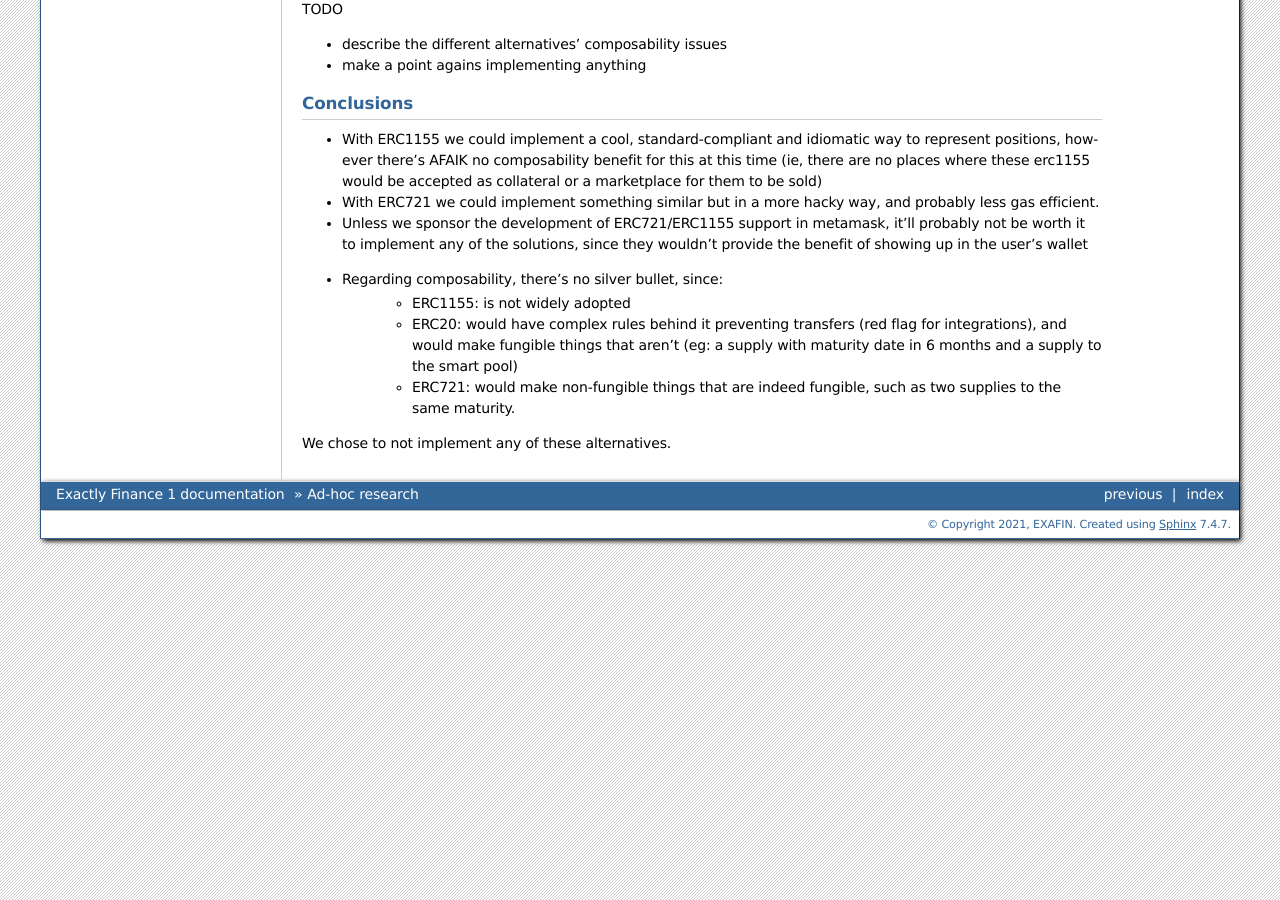
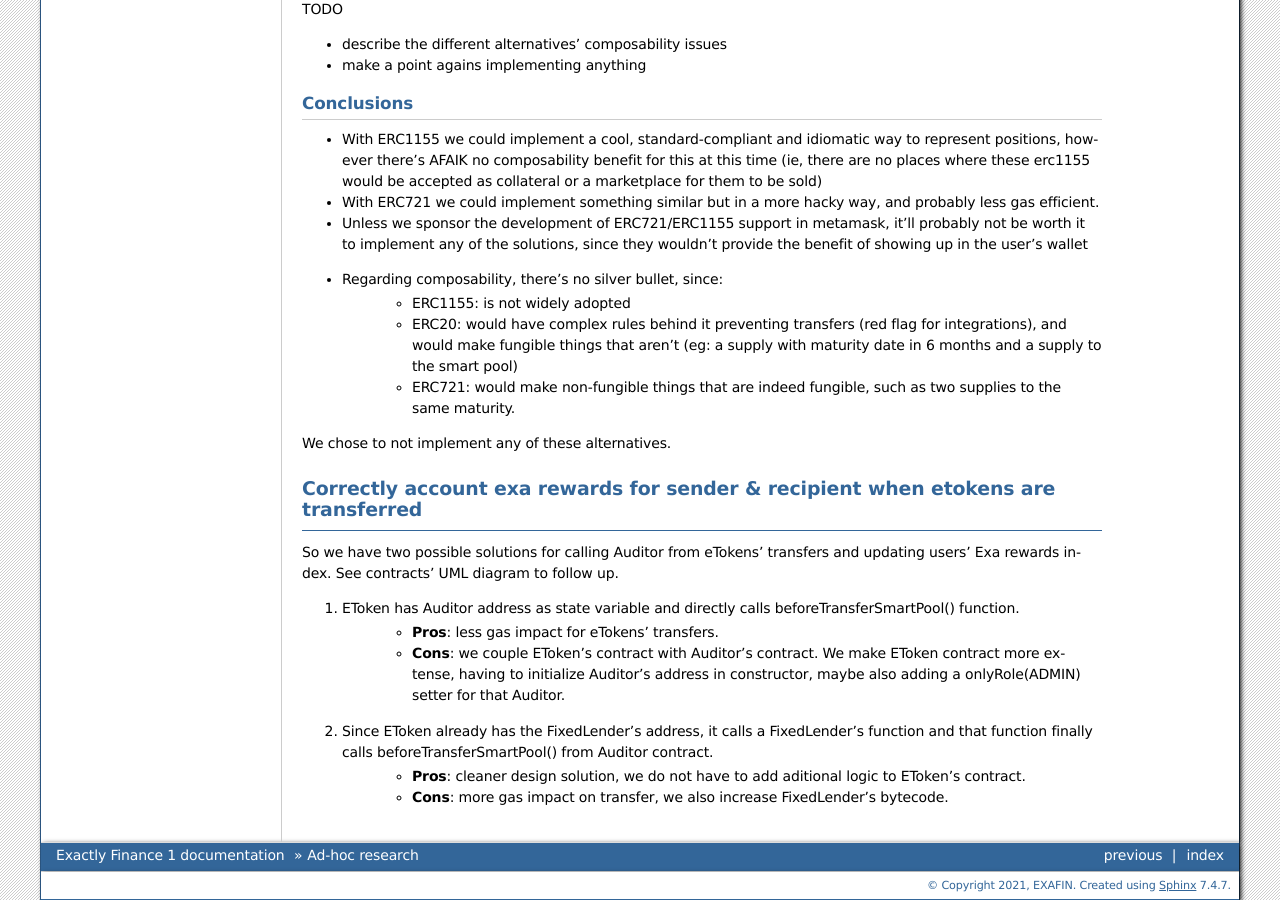
Before and after one commit to exactly/protocol, a Sphinx documentation site: the page built from docs/ad-hoc-research.rst, in a window 1280 px wide and 900 px high, scrolled down 1658 px. Built offline with Sphinx 7.4.7, drawn with Linux system fonts in a browser that asks for light colours; some of the changed text lies outside the part shown.

Commit message:
Research added to ad-hoc-research.rst

```diff
--- a/docs/ad-hoc-research.rst
+++ b/docs/ad-hoc-research.rst
@@ -88,3 +88,16 @@
     - ERC721: would make non-fungible things that are indeed fungible, such as two supplies to the same maturity.
 
 We chose to not implement any of these alternatives.
+
+Correctly account exa rewards for sender & recipient when etokens are transferred
+=================================================================================
+
+So we have two possible solutions for calling Auditor from eTokens' transfers and updating users' Exa rewards index.
+See contracts’ UML diagram to follow up.
+
+1. EToken has Auditor address as state variable and directly calls beforeTransferSmartPool() function.
+    - **Pros**: less gas impact for eTokens' transfers.
+    - **Cons**: we couple EToken's contract with Auditor's contract. We make EToken contract more extense, having to initialize Auditor's address in constructor, maybe also adding a onlyRole(ADMIN) setter for that Auditor.
+2. Since EToken already has the FixedLender's address, it calls a FixedLender's function and that function finally calls beforeTransferSmartPool() from Auditor contract.
+    - **Pros**: cleaner design solution, we do not have to add aditional logic to EToken's contract.
+    - **Cons**: more gas impact on transfer, we also increase FixedLender's bytecode.
```
